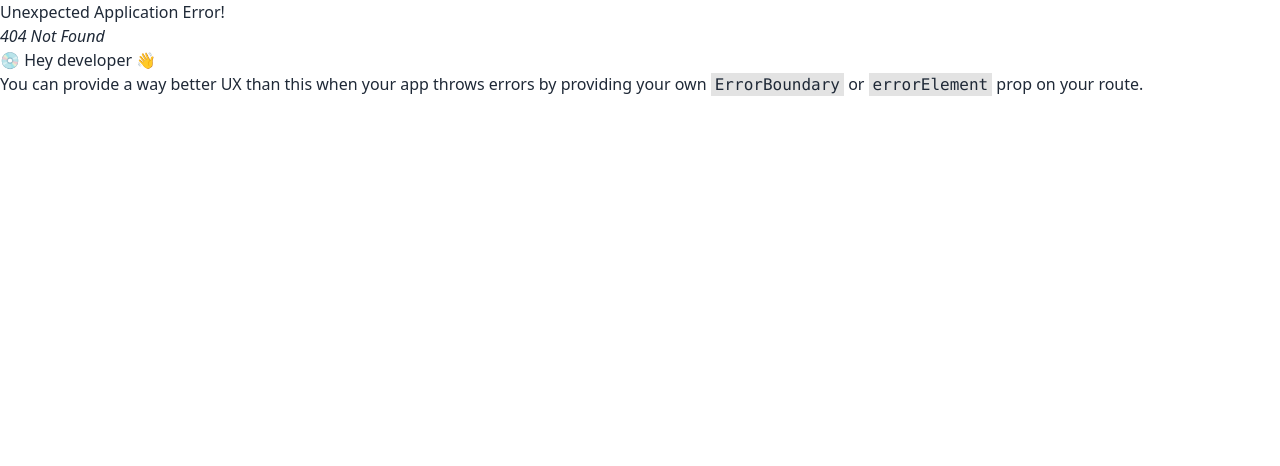
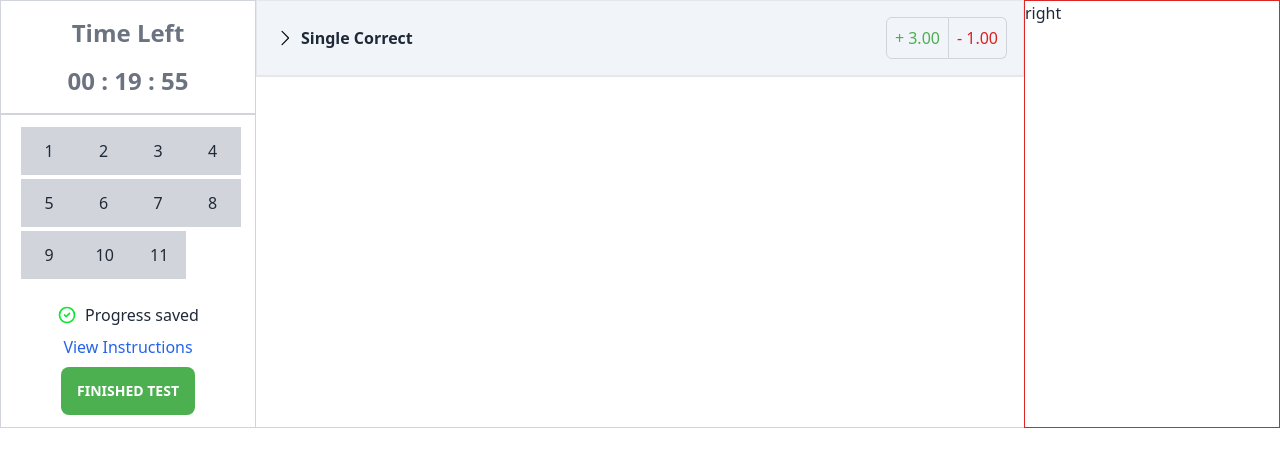
Before and after one commit to Sayem92/campus-placement-course, a React (Create React App) app: page /liveTest in a window 1280 px wide. Before the commit this address had no page. Shown: the top 466 px of the page. Built offline with nearby package versions, Linux system fonts and the light colour scheme.

Commit message:
add left section insite time and select questions

```diff
--- a/src/Routes/Routes.jsx
+++ b/src/Routes/Routes.jsx
@@ -1,3 +1,5 @@
+import LiveTest from "../components/livetest/LiveTest";
+
 const { createBrowserRouter } = require("react-router-dom");
 const { default: Home } = require("../components/home/Home");
 const { default: Main } = require("../layout/Main");
@@ -14,5 +16,9 @@ export const router = createBrowserRouter([{
             path:'/home',
             element:<Home></Home>
         },
+        {
+            path:'/liveTest',
+            element:<LiveTest></LiveTest>
+        },
     ]
 }])
--- /dev/null
+++ b/src/components/livetest/LiveTest.jsx
@@ -0,0 +1,58 @@
+import React from "react";
+import Time from "../time/Time";
+import circleCheck from "../../assets/circle-check.svg";
+import rightArrow from "../../assets/arrow-right.svg";
+
+const LiveTest = () => {
+  return (
+    <div>
+      <div className="grid lg:grid-cols-5">
+        {/* left section  */}
+        <div className="border border-gray-300 ">
+          <Time></Time>
+          <p className="border border-gray-300"></p>
+          <div className="grid lg:grid-cols-4 gap-1 px-5 my-3">
+            {[1, 2, 3, 4, 5, 6, 7, 8, 9, 10, 11].map((data, index) => (
+              <div>
+                <button className="px-5 py-3 w-14 bg-gray-300">
+                  {index + 1}
+                </button>
+              </div>
+            ))}
+          </div>
+          <div className="px-5 py-3 text-center space-y-2">
+            <div className="flex justify-center items-center gap-2">
+              <img className="w-5 h-5" src={circleCheck} alt="" />
+              <p>Progress saved</p>
+            </div>
+            <p className="text-blue-600">View Instructions</p>
+            <button className="btn bg-[#4caf50] hover:bg-[#47bd4b] border-none">
+              Finished Test
+            </button>
+          </div>
+        </div>
+        {/* middle section  */}
+        <div className="col-span-3 border-b border-gray-300">
+          <div className="flex justify-between items-center p-4 border border-b-2 bg-slate-100">
+            <div className="flex justify-center items-center gap-1">
+              <img className="w-6 h-5" src={rightArrow} alt="" />
+              <h1 className="font-bold">Single Correct</h1>
+            </div>
+            <div className="flex items-center">
+              <p className="text-[#4caf50] border border-gray-300 p-2 rounded-l-md">
+                + 3.00
+              </p>
+              <p className="text-[#db2020] border border-l-0 border-gray-300 p-2 rounded-r-md">
+                - 1.00
+              </p>
+            </div>
+          </div>
+        </div>
+        {/* right section  */}
+        <div className="border border-red-600">right</div>
+      </div>
+    </div>
+  );
+};
+
+export default LiveTest;
--- a/src/components/testModal/TestModal.jsx
+++ b/src/components/testModal/TestModal.jsx
@@ -1,4 +1,5 @@
 import React, { useState } from "react";
+import { Link } from "react-router-dom";
 
 const TestModal = () => {
   const [isSelected, setIsSelected] = useState("ins");
@@ -95,9 +96,14 @@ const TestModal = () => {
               </h3>
 
               <div className="text-right ">
-                <button className="py-2 px-4 rounded-md font-semibold text-white bg-blue-600 border-none ">
-                  Begin Test
-                </button>
+                <Link to="liveTest">
+                  <label
+                    htmlFor="test-modal"
+                    className="py-2 px-4 rounded-md font-semibold text-white bg-blue-600 border-none "
+                  >
+                    Begin Test
+                  </label>
+                </Link>
               </div>
             </>
           ) : (
--- /dev/null
+++ b/src/components/time/Time.jsx
@@ -0,0 +1,32 @@
+import React, { useEffect, useState } from "react";
+
+const Time = () => {
+  const [remainingTime, setRemainingTime] = useState(20 * 60); // 1 hour in seconds
+
+  useEffect(() => {
+    const interval = setInterval(() => {
+      setRemainingTime((prevTime) => (prevTime > 0 ? prevTime - 1 : prevTime));
+    }, 1000);
+
+    return () => clearInterval(interval);
+  }, []);
+
+  const hours = Math.floor(remainingTime / 3600);
+  const minutes = Math.floor((remainingTime % 3600) / 60);
+  const seconds = remainingTime % 60;
+
+  return (
+    <div>
+      <div className="text-2xl font-bold text-gray-500 text-center space-y-4 my-4">
+        <h3>Time Left</h3>
+        <p>
+          {hours.toString().padStart(2, "0")}{" "} :{" "}
+          {minutes.toString().padStart(2, "0")}{" "}:{" "}
+          {seconds.toString().padStart(2, "0")}
+        </p>
+      </div>
+    </div>
+  );
+};
+
+export default Time;
```
Also changed, not shown: src/assets/arrow-right.svg (added), src/assets/circle-check.svg (added).
